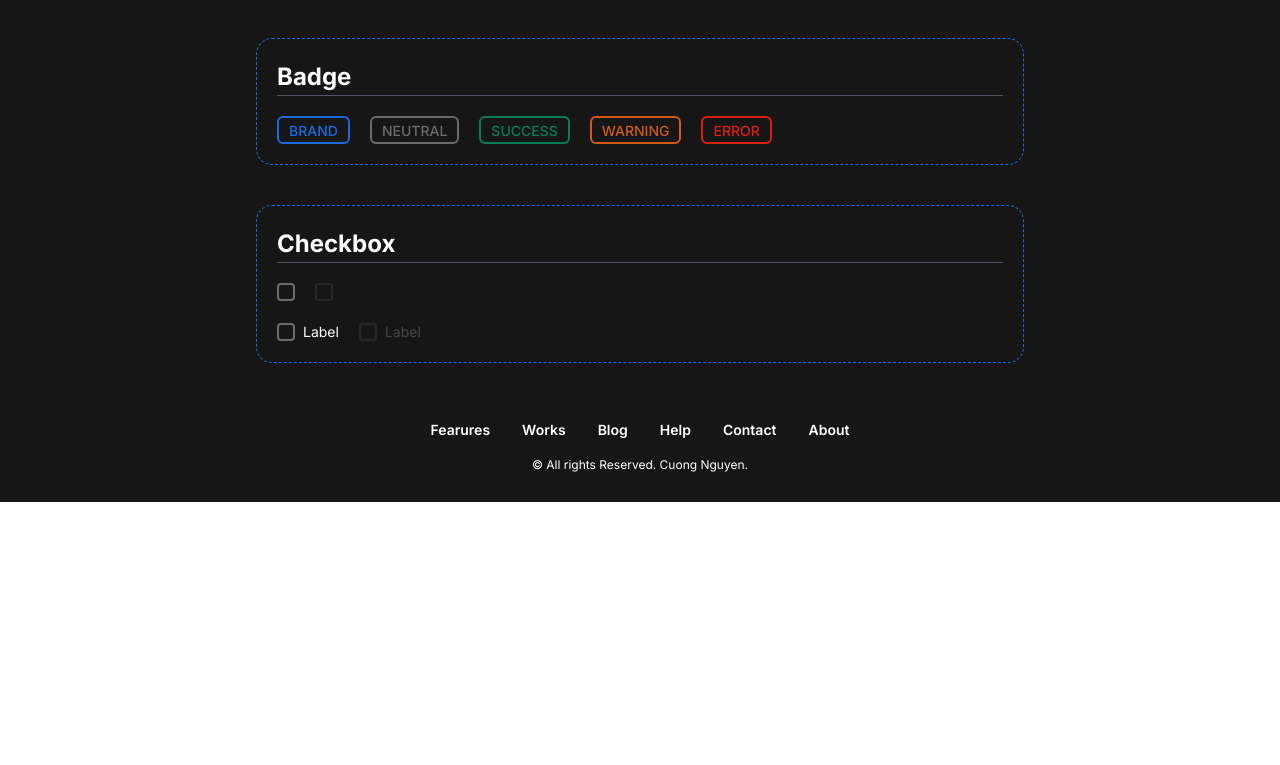
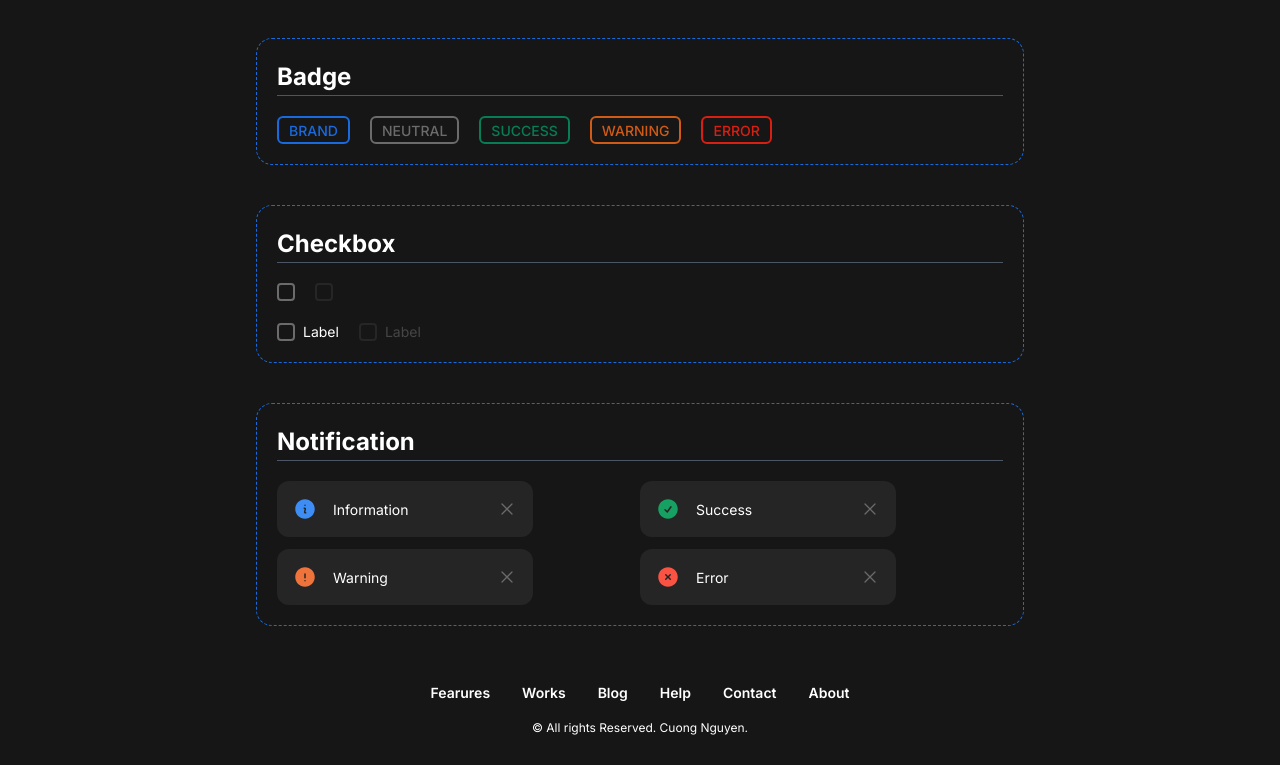
Before and after one commit to cuongcode/fkash-ui, a React (Create React App) app: page / in a window 1280 px wide. Shown: the part 1822-2587 px from the top of the page. Before the commit the page ends 2324 px from the top, so only its background shows below. Built offline with nearby package versions, Linux system fonts and the light colour scheme.

Commit message:
add notifiction section

```diff
--- a/src/App.tsx
+++ b/src/App.tsx
@@ -1,5 +1,5 @@
 import { Text, Color, Header, Footer} from './components/base/'
-import { Typography, ButtonSection, BadgeSection, CheckboxSection } from './components/sections'
+import { Typography, ButtonSection, BadgeSection, CheckboxSection, NotificationSection } from './components/sections'
 import { FC, ReactNode } from "react";
 
 function App() {
@@ -22,6 +22,9 @@ function App() {
         <Section name='Checkbox'>
           <CheckboxSection />
         </Section>
+        <Section name='Notification'>
+          <NotificationSection />
+        </Section>
       </div>
       <Footer />
     </div>
--- a/src/components/base/badge.tsx
+++ b/src/components/base/badge.tsx
@@ -1,5 +1,5 @@
 import clsx from 'clsx';
-import { FC, ReactNode } from "react";
+import { FC } from "react";
 import {Text} from './text'
 
 interface BadgeProps{
--- a/src/components/base/button.tsx
+++ b/src/components/base/button.tsx
@@ -13,7 +13,6 @@ export const Button:FC<ButtonProps> = (props) => {
   return (
     <button
       className={clsx(
-        'rounded-[12px] w-[220px] h-[40px] text-p4 text-white font-medium focus:ring-[2px] focus:ring-offset-2 focus:ring-offset-background-black',
         ButtonPreset[preset],
         disabled ? 'opacity-20 disabled:pointer-events-none':'',
         className
@@ -27,10 +26,13 @@ export const Button:FC<ButtonProps> = (props) => {
   );
 };
 
+const regularButton = 'rounded-[12px] w-[220px] h-[40px] text-p4 text-white font-medium focus:ring-[2px] focus:ring-offset-2 focus:ring-offset-background-black'
+
 const ButtonPreset = {
-  primary: 'bg-primary-100 hover:bg-primary-80 focus:ring-primary-100 focus:bg-primary-100',
-  secondary: 'bg-secondary-100 hover:bg-secondary-80 focus:ring-secondary-100 focus:bg-secondary-100',
-  success: 'bg-success-100 hover:bg-success-80 focus:ring-success-100 focus:bg-success-100',
-  warning: 'bg-warning-100 hover:bg-warning-80 focus:ring-warning-100 focus:bg-warning-100',
-  error: 'bg-error-100 hover:bg-error-80 focus:ring-error-100 focus:bg-error-100',
+  base: '',
+  primary: `${regularButton} bg-primary-100 hover:bg-primary-80 focus:ring-primary-100 focus:bg-primary-100`,
+  secondary: `${regularButton} bg-secondary-100 hover:bg-secondary-80 focus:ring-secondary-100 focus:bg-secondary-100`,
+  success: `${regularButton} bg-success-100 hover:bg-success-80 focus:ring-success-100 focus:bg-success-100`,
+  warning: `${regularButton} bg-warning-100 hover:bg-warning-80 focus:ring-warning-100 focus:bg-warning-100`,
+  error: `${regularButton} bg-error-100 hover:bg-error-80 focus:ring-error-100 focus:bg-error-100`,
 }
--- a/src/components/base/index.ts
+++ b/src/components/base/index.ts
@@ -6,3 +6,4 @@ export * from './base-checkbox'
 export * from './header'
 export * from './tab'
 export * from './footer'
+export * from './notification'
--- /dev/null
+++ b/src/components/base/notification.tsx
@@ -0,0 +1,46 @@
+import { FC } from "react";
+import { Text, Button } from '../base'
+import { ExclamationCircleIcon, CheckCircleIcon, XCircleIcon, InformationCircleIcon } from '@heroicons/react/24/solid'
+import { XMarkIcon } from '@heroicons/react/24/outline'
+
+interface NotificationProps {
+    preset: keyof typeof NotificationPreset;
+    desc?: string;
+}
+
+export const Notification:FC<NotificationProps> = (props) => {
+    const {preset, desc} = props
+    return (
+        <div className="flex flex-col w-64 bg-background-gray p-4 rounded-xl gap-2">
+            <div className="flex items-center justify-between">
+                <div className="flex items-center gap-4">
+                    {NotificationPreset[preset].icon}
+                    <Text preset="p4" text={NotificationPreset[preset].text} />
+                </div>
+                <Button preset="base">
+                    <XMarkIcon className="w-5 h-5 text-secondary-100"/>
+                </Button>
+            </div>
+            {desc ? <Text preset="p4" text={desc} className="text-secondary-100"/> : null}
+        </div>
+    );
+};
+
+const NotificationPreset = {
+    info: {
+        icon: <InformationCircleIcon className="w-6 h-6 text-primary-80" />,
+        text: 'Information'
+    },
+    success: {
+        icon: <CheckCircleIcon className="w-6 h-6 text-success-80" />,
+        text: 'Success'
+    },
+    error: {
+        icon: <XCircleIcon className="w-6 h-6 text-error-80" />,
+        text: 'Error'
+    },
+    warning: {
+        icon: <ExclamationCircleIcon className="w-6 h-6 text-warning-80" />,
+        text: 'Warning'
+    }
+}
--- a/src/components/sections/index.ts
+++ b/src/components/sections/index.ts
@@ -2,3 +2,4 @@ export * from './typography'
 export * from './button-section'
 export * from './badge-section'
 export * from './checkbox-section'
+export * from './notification-section'
--- /dev/null
+++ b/src/components/sections/notification-section.tsx
@@ -0,0 +1,16 @@
+import { Notification } from "../base";
+
+export const NotificationSection = () => {
+    return (
+        <div className='grid grid-cols-2 gap-y-3'>
+            <Notification preset='info'/>
+            <Notification preset='success'/>
+            <Notification preset='warning'/>
+            <Notification preset='error'/>
+            {/* <Notification preset='info' desc="Lorem ipsum dolor sit amet, consectetur adipiscing elit. Curabitur vestibulum congue nisi non mollis."/>
+            <Notification preset='success'/>
+            <Notification preset='warning'/>
+            <Notification preset='error'/> */}
+        </div>
+    );
+};
```
